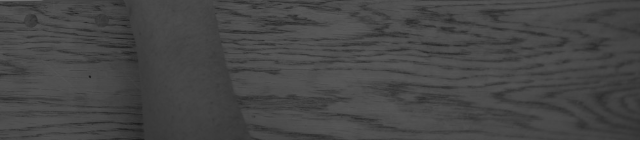
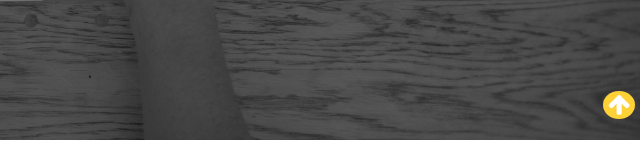
Before and after one commit to jdzapataduque/studio-dev, a plain HTML site: page index.html in a window 1280 px wide. Shown: the part 676-822 px from the top of the page, 640-1280 px from the left. Drawn offline with nearby package versions, Linux system fonts and the light colour scheme.

Commit message:
Agregando un boton de ir arriba(UP BUTTON)

```diff
--- a/css/style.css
+++ b/css/style.css
@@ -11,7 +11,8 @@
   }
   .home-wrapper
   {
-    background: linear-gradient( rgba(0, 0, 0, 0.5), rgba(0, 0, 0, 0.5) ), url('../images/background.jpg') no-repeat center top;
+    background: linear-gradient( rgba(0, 0, 0, 0.5), rgba(0, 0, 0, 0.5) ),
+    url('../images/background.jpg') no-repeat center top;
     background-size: cover;
     color: #ffffff;
   }
@@ -165,6 +166,26 @@
   {
     color: #ffffff;
   }
+  #go-up li
+  {
+    background-color:#fed136;
+    color: #ffffff;
+    border-radius: 50%;
+    font-size: 1.5em;
+  }
+  #go-up li a
+  {
+    color: white;
+    padding: 1em 0.2em;
+  }
+  .go-up
+  {
+      position: fixed;
+      right: 0.3em;
+      bottom: 0.3em;
+      list-style-type: none;
+
+  }
   footer
   {
     padding: 90px 0;
--- a/index.html
+++ b/index.html
@@ -104,6 +104,11 @@
     </form>
   </section>
   <iframe src="https://www.google.com/maps/embed?pb=!1m18!1m12!1m3!1d7932.4057728758!2d-75.5597698281195!3d6.23696749730569!2m3!1f0!2f0!3f0!3m2!1i1024!2i768!4f13.1!3m3!1m2!1s0x8e442869eec60303%3A0x632169131172b3b4!2sBuenos+Aires%2C+Medell%C3%ADn%2C+Antioquia!5e0!3m2!1ses-419!2sco!4v1448490440226" width="100%" height="300" frameborder="0" style="border:0" allowfullscreen></iframe>
+  <div class="go-up" id="go-up">
+    <li><a href="#home">
+      <i class="fa fa-arrow-up"></i>
+    </a></li>
+  </div>
   <footer>
     2015 <strong>Studio Dev</strong> todos los derechos reservados
   </footer>
```
